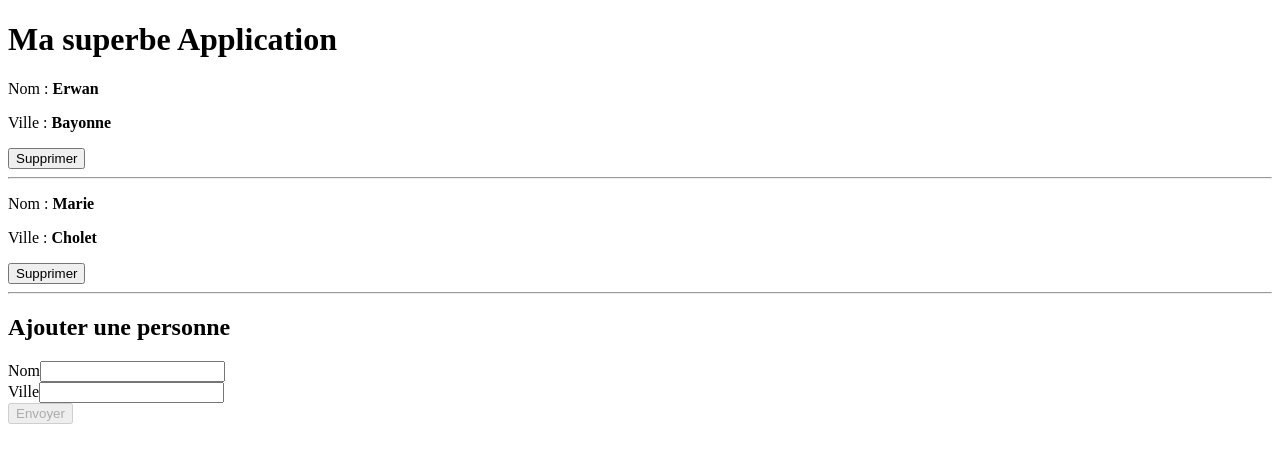
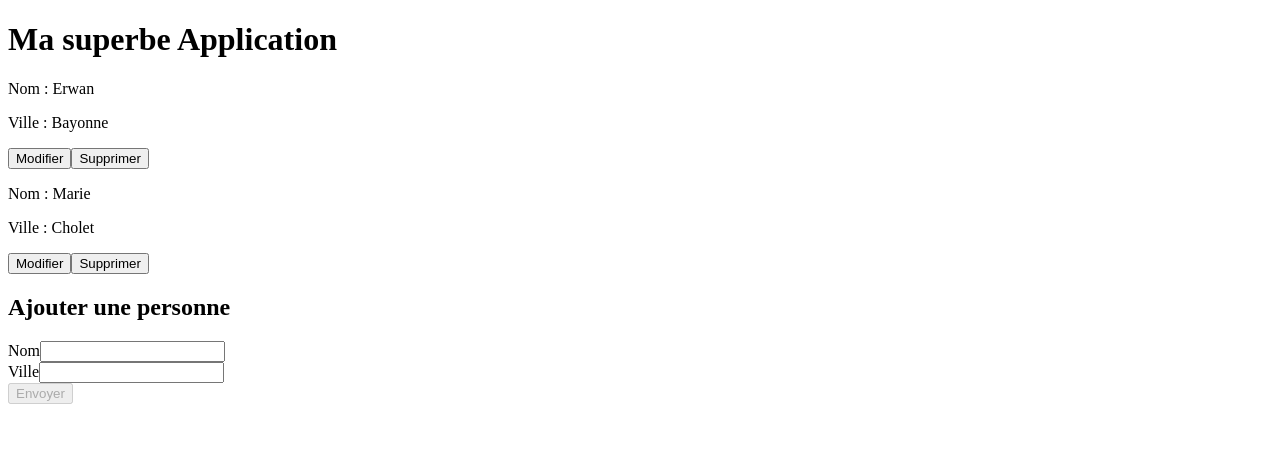
Before and after one commit to erwang64/angular_application_with_springboot, an Angular app: page / in a window 1280 px wide. Shown: the top 462 px of the page. Built offline with nearby package versions, Linux system fonts and the light colour scheme.

Commit message:
ajout de update

```diff
--- a/src/app/app.html
+++ b/src/app/app.html
@@ -4,7 +4,7 @@
 
   @for (p of listePersonnes; track p.nom) {
 
-      <app-personne [nom]="p.nom" [ville]="p.ville" (personneSupprimee)="supprimerDeLaListe($event)"></app-personne>
+      <app-personne [nom]="p.nom" [ville]="p.ville" (personneSupprimee)="supprimerDeLaListe($event)" (personneModifiee)="modifierDansLaListe($event)"></app-personne>
 
   }
 
--- a/src/app/app.ts
+++ b/src/app/app.ts
@@ -24,6 +24,14 @@ ajouterALaListe(nouvellePersonne: any) {
   this.listePersonnes.push(nouvellePersonne);
 }
 
+  modifierDansLaListe(personneModifiee: any) {
+    // On met à jour la personne dans la liste
+    this.listePersonnes = this.listePersonnes.map(p =>
+      p.nom === personneModifiee.nom && p.ville === personneModifiee.ville ? personneModifiee : p
+    );
+  }
+
+
 supprimerDeLaListe(personneAEffacer: any) {
   // On garde tout le monde SAUF celui qui a le même nom et la même ville
   this.listePersonnes = this.listePersonnes.filter(p =>
--- a/src/app/components/personne/personne.html
+++ b/src/app/components/personne/personne.html
@@ -1,6 +1,18 @@
-<div class="ma-carte">
-    <p> Nom : <strong>{{ nom }}</strong></p>
-    <p>Ville : <strong>{{ ville }}</strong></p>
+<div class="card">
+  @if (!estEnTrainDeModifier) {
+    <p>Nom : {{ nom }}</p>
+    <p>Ville : {{ ville }}</p>
+
+    <button (click)="basculerMode()">Modifier</button>
     <button (click)="supprimerPersonne()">Supprimer</button>
+
+  } @else {
+    <p>Modification en cours...</p>
+
+    <input type="text" [(ngModel)]="nom">
+    <input type="text" [(ngModel)]="ville">
+
+    <button (click)="basculerMode()">Annuler</button>
+    <button (click)="sauvegarder()">Sauvegarder</button>
+  }
 </div>
-<hr>
--- a/src/app/components/personne/personne.ts
+++ b/src/app/components/personne/personne.ts
@@ -1,8 +1,10 @@
-import { Component, EventEmitter, Input, input, Output, signal, WritableSignal } from '@angular/core';
+import { Component, EventEmitter, Input, input, Output, signal, WritableSignal,  } from '@angular/core';
+import { ReactiveFormsModule } from '@angular/forms';
+import { FormsModule } from '@angular/forms';
 
 @Component({
   selector: 'app-personne',
-  imports: [],
+  imports: [ReactiveFormsModule, FormsModule],
   templateUrl: './personne.html',
   styleUrl: './personne.scss',
 })
@@ -17,6 +19,24 @@ export class Personne {
 
   @Output() personneSupprimee = new EventEmitter<any>();
 
+  @Output() personneModifiee = new EventEmitter<any>();
+
+  // 1. Notre interrupteur (par défaut, on ne modifie pas)
+  estEnTrainDeModifier = false;
+
+  basculerMode() {
+    this.estEnTrainDeModifier = !this.estEnTrainDeModifier;
+  }
+
+
+  sauvegarder() {
+    // On crée un objet avec les valeurs actuelles des inputs
+    const nouvelleInfo = { nom: this.nom, ville: this.ville };
+
+    this.personneModifiee.emit(nouvelleInfo);
+    this.basculerMode();
+  }
+
   supprimerPersonne() {
   // On met les infos de la personne dans l'enveloppe avant de l'envoyer
    this.personneSupprimee.emit({
```
